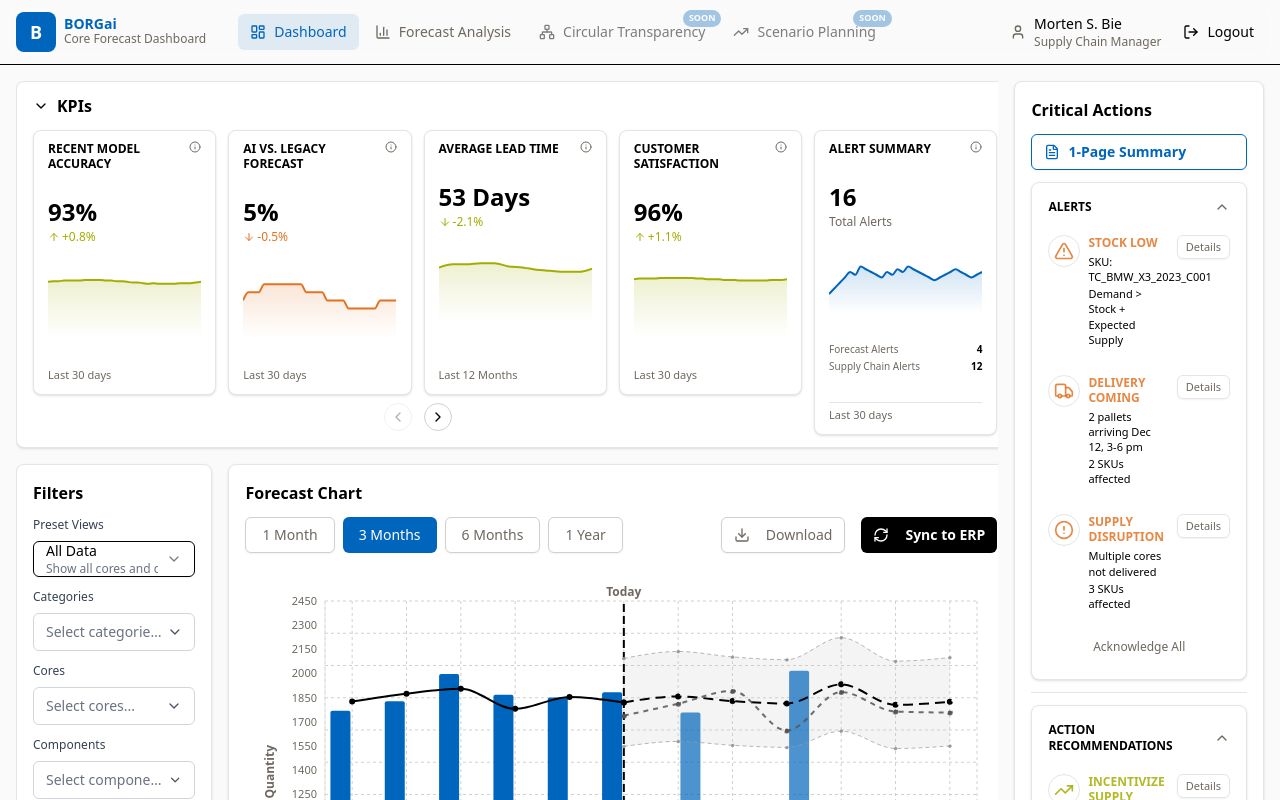
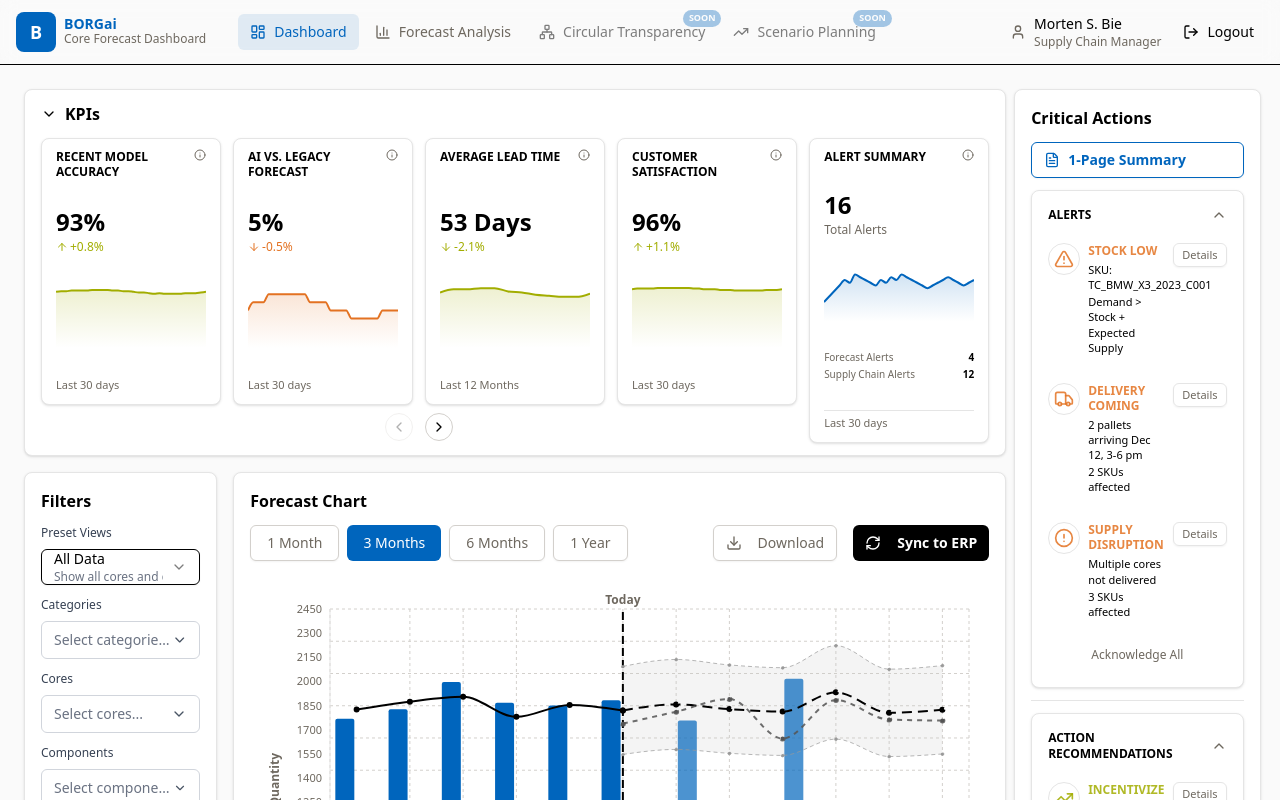
Before and after one commit to cgutum/BORGai, a Next.js app in the folder frontend/: page /dashboard in a window 1280 px wide. Shown: the top 800 px of the page. Built offline with nearby package versions, Linux system fonts and the light colour scheme; sample sign-in values are in the browser's storage.

Commit message:
Increase gap between content and critical actions, fix KPI card heights

```diff
--- a/frontend/app/dashboard/layout.tsx
+++ b/frontend/app/dashboard/layout.tsx
@@ -47,7 +47,7 @@ export default function DashboardLayout({
         <Header />
         {/* Wrapper with horizontal scroll for mobile, min-width ensures desktop layout is preserved */}
         <div className="flex-1 overflow-x-auto">
-          <div className="flex gap-4 p-4 h-full">
+          <div className="flex gap-6 p-6 h-full">
             {/* Main Content - Full width on Forecast Analysis, 80% width elsewhere */}
             <main className={showCriticalActions ? "flex-1" : "flex-1 w-full"} style={showCriticalActions ? { width: '80%' } : undefined}>
               {children}
--- a/frontend/app/dashboard/page.tsx
+++ b/frontend/app/dashboard/page.tsx
@@ -6,7 +6,7 @@ import ForecastSelection from '@/components/features/filters/ForecastSelection';
 
 export default function DashboardPage() {
   return (
-    <div className="flex-1 overflow-auto">
+    <div className="flex-1">
       {/* Main Grid Container - KPI Badge spans both columns */}
       <div className="grid grid-cols-[20%_80%] gap-4 items-start">
         {/* KPI Badge Section - Spans both Filters and Chart columns */}
--- a/frontend/components/features/dashboard/KPICard.tsx
+++ b/frontend/components/features/dashboard/KPICard.tsx
@@ -33,7 +33,7 @@ export function KPICard({ metric }: KPICardProps) {
       <Card className="bg-white rounded-lg border border-[#E5E5E5] shadow-sm hover:shadow-md transition-shadow py-2.5 px-3.5 flex flex-col h-full">
         {/* Header Row */}
         <div className="flex items-start justify-between mb-0.5">
-          <h3 className="text-xs font-semibold text-[#000000] uppercase leading-tight flex-1">
+          <h3 className="text-xs font-semibold text-[#000000] uppercase leading-tight flex-1 h-8">
             {metric.label}
           </h3>
           <Tooltip>
```
